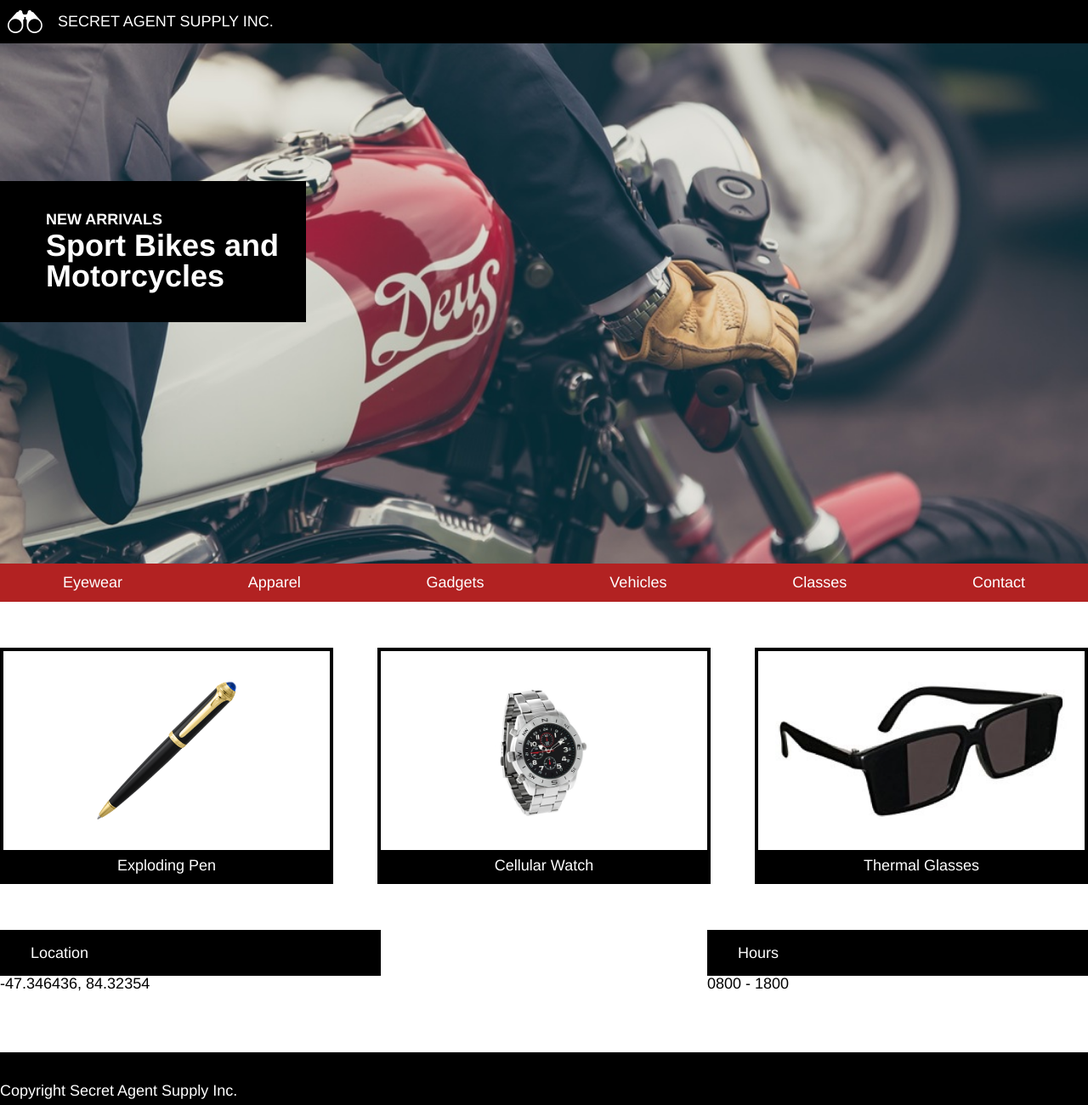
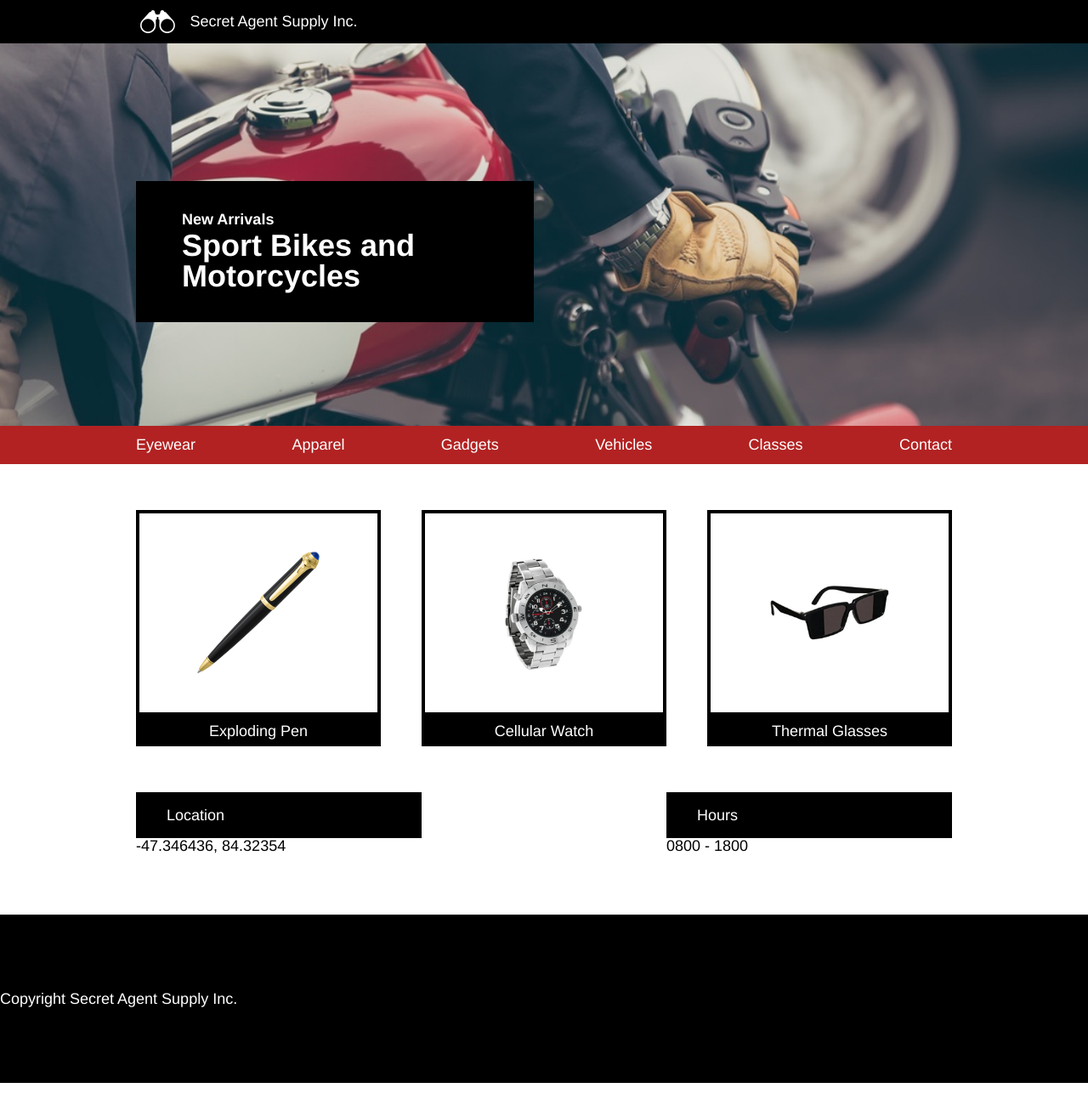
Before and after one commit to theezwright/sas, a plain HTML site: page index.html in a window 1280 px wide. Shown: the whole page at 85% size. After the commit the page ends 1274 px from the top, so only its background shows below. Drawn offline with Linux system fonts and the light colour scheme.

Commit message:
Add final commit

```diff
--- a/index.html
+++ b/index.html
@@ -8,52 +8,79 @@
   </head>
   <body>
 
-    <!-- Header -->
+    <!-- Logo -->
 
-    <header>
-      <div class="logo">
+    <div class="company">
+      <div class="container">
         <img src="./resources/images/logo.png"/>
-        <p>Secret Agent Supply Inc.</p>
+        <span>Secret Agent Supply Inc.</span>
       </div>
+    </div>
+
+    <!-- Hero Banner -->
+
       <div class="hero">
+        <div class="container">
           <div class="cta">
-          <p> New Arrivals</p>
+            <h4> New Arrivals</h4>
             <h1> Sport Bikes and Motorcycles</h1>
           </div>
         </div>
+      </div>
+
+      <!-- Nav -->
+
       <nav>
-        <span> <a href="#"> Eyewear </a> </span>
-        <span> <a href="#"> Apparel </a> </span>
-        <span> <a href="#"> Gadgets </a> </span>
-        <span> <a href="#"> Vehicles </a> </span>
-        <span> <a href="#"> Classes </a> </span>
-        <span> <a href="#"> Contact </a> </span>
+        <ul class="container">
+          <li> Eyewear </li>
+          <li> Apparel </li>
+          <li> Gadgets </li>
+          <li> Vehicles </li>
+          <li> Classes </li>
+          <li> Contact </li>
+        </ul>
+        <ul class="mobile-nav container">
+          <li>Menu </li>
+        </ul>
       </nav>
 
       <!-- Main Content -->
 
-      <section>
+      <div class="container">
+        <div class="products">
           <div class="product">
+            <div class="product-image">
               <img src="./resources/images/pen.png" alt="pen" />
-          <p>Exploding Pen</p>
             </div>
-        <div class="product">
+            <span class="description"> Exploding Pen </span>
+          </div>
+        <div class="product watch">
+          <div class="product-image">
             <img src="./resources/images/watch.png" alt="watch" />
-          <p>Cellular Watch </p>
           </div>
-        <div class="product">
+          <span class="description">Cellular Watch </span>
+        </div>
+        <div class="product glasses">
+          <div class="product-image">
             <img src="./resources/images/glasses.png" alt="glasses" />
-          <p> Thermal Glasses </p>
+          </div>
+          <span class="description"> Thermal Glasses </span>
+        </div>
+      </div>
+    </div>
+
+    <div class="container">
+      <div class="business-info">
+        <div class="info">
+          <span class="title">Location</span>
+          <span> -47.346436, 84.32354 </span>
         </div>
         <div class="info">
-          <p class="block">Location</p>
-          <p> -47.346436, 84.32354 </p>
+          <span class="title">Hours </span>
+          <span>0800 - 1800 </span>
         </div>
-        <div class="info">
-          <p class="block">Hours </p>
-          <p>0800 - 1800 </p>
       </div>
-      </section>
+    </div>
 
       <!-- Footer -->
 
--- a/resources/css/styles.css
+++ b/resources/css/styles.css
@@ -1,24 +1,29 @@
 /* Main Styles */
 
-body, html{
+html {
+  font-size: 18px;
+}
+
+body {
+  font-family: Helvetica, sans-serif;
+}
+/* Header Styles */
+
+.container {
+  max-width: 960px;
+  margin: 0 auto;
+}
+.company {
   background-color: black;
   color: white;
-  font-size: 18px;
-  font-family: Helvetica, sans-serif;
 }
-
-/* Header Styles */
-
-.logo {
+.company .container {
   display: flex;
   align-items: center;
-  padding: 0.66rem 0;
-  text-transform: uppercase;
-  font-size: 1rem;
+  padding: 0.66rem 0 0.66rem 0.5rem;
 }
-.logo img {
+.company img {
   height: 1.5rem;
-  padding-left: 0.5rem;
   padding-right: 1rem;
 }
 .hero {
@@ -27,80 +32,136 @@ body, html{
   background-position: center;
   background-size: cover;
   height: 25rem;
-  padding-top: 9rem;
 }
 .cta {
+  position: relative;
   background-color: black;
+  top: 9rem;
   width: 20rem;
+  padding: 2rem 3rem;
+  color: white;
 }
-.cta p {
+.cta h4 {
   font-size: 1rem;
   font-weight: bold;
-  text-transform: uppercase;
-  padding-top: 2rem;
-  padding-bottom: 0.25rem;
-  padding-left: 3rem;
 }
 .cta h1 {
   font-size: 2rem;
   font-weight: bold;
-  padding-left: 3rem;
-  padding-bottom: 2rem;
+  padding-top: 0.25rem;
 }
+@media only screen and (max-width:470px) {
+  .hero {
+    height: 15rem;
+  }
+  .cta {
+    width: 100%;
+    top: 10rem;
+    padding: 1rem 2rem;
+  }
+  .cta h4 {
+    font-size: 0.77rem;
+  }
+  .cta h1 {
+    font-size: 1rem;
+  }
+}
+
 nav {
+  background-color: firebrick;
+  color: white;
+}
+nav ul {
   display: flex;
-  justify-content: space-around;
-  background-color: firebrick;
+  align-items: center;
+  justify-content: space-between;
   padding: 0.75rem 0;
 }
-nav a {
-  text-decoration: none;
+.mobile-nav {
+  display: none;
+}
+
+@media only screen and (max-width: 1024px) {
+  nav ul {
+    display: none;
+  }
+  .mobile-nav {
+    display: block;
+    text-align: center;
+  }
+}
+.products,
+.business-info {
+  display: flex;
+  justify-content: space-between;
+  margin-top: 3rem;
+}
+.product {
+  width: 30%;
+}
+.product-image {
+  display: flex;
+  align-items: center;
+  justify-content: center;
+  height: 9rem;
+  padding: 2rem 0;
+  border: 4px solid black;
+}
+.product-image img {
+  max-width: 8rem;
+}
+.description {
+  display: block;
+  padding: 0.5rem;
+  text-align: center;
+  color: white;
+  background-color: black;
+}
+.info {
+  width: 35%
+}
+.info .title {
+  display: block;
+  padding: 1rem 2rem;
+  background-color: black;
   color: white;
 }
+  @media only screen and (max-width: 1024px) {
+    .product {
+      width: 47%;
+    }
 
-/* Body Styles */
+    .product.glasses {
+      display: none;
+    }
+  }
 
-section {
-  background-color: white;
-  display: flex;
+  @media only screen and (max-width: 470px) {
+    .products,
+    .business-info {
       flex-wrap: wrap;
-  justify-content: space-between;
     }
+
     .product {
-  display: flex;
-  flex-wrap: wrap;
-  flex-direction: column;
-  align-items: center;
-  border: 4px solid black;
-  width: 30%;
-  overflow: hidden;
-  margin: 3rem 0;
+      width: 90%;
+      margin: auto;
     }
-.product img {
-  height: 9rem;
-  padding: 2rem 0;
+
+    .product.watch {
+      display: none;
     }
-.product p {
-  background-color: black;
-  padding: 0.5rem 0;
-  width: 100%;
-  text-align: center;
+
+    .info {
+      width: 90%;
+      margin: 0.5rem auto;
     }
-.info {
-  color: black;
-  width: 35%;
-  margin-bottom: 4rem;
   }
-.block {
+
+  /* Footer */
+
+  footer {
+    padding: 5rem 0;
+    margin-top: 4rem;
     background-color: black;
     color: white;
-  padding-left: 2rem;
-  padding-top: 1rem;
-  padding-bottom: 1rem;
   }
-footer {
-  display: flex;
-  align-items: center;
-  height: 5rem;
-  text-align: left;
-}
```
Lines whose indentation alone changed are shown as unchanged.
